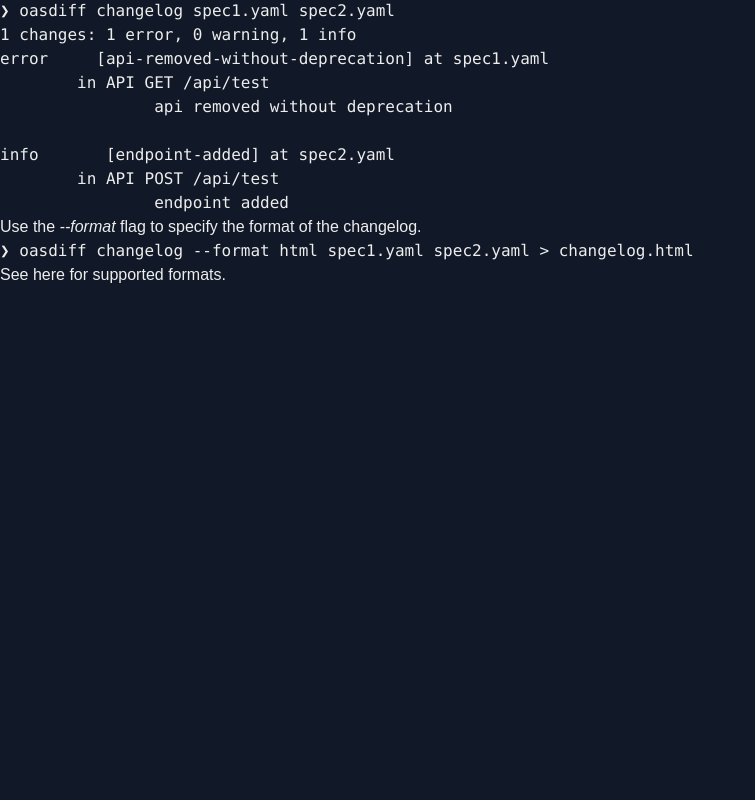
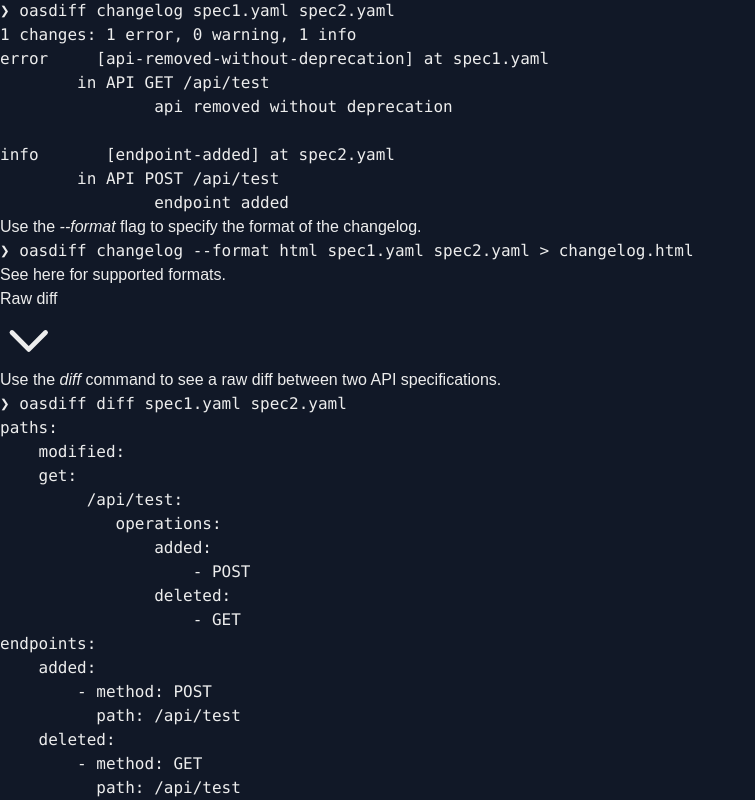
Before and after one commit to oasdiff/w3, a Next.js app: page / in a window 1280 px wide. Shown: the part 3795-4595 px from the top of the page, without its empty margins (0-755 px from the left). Before the commit the page ends 4082 px from the top, so only its background shows below. Built offline with nearby package versions, Linux system fonts and the light colour scheme.

Commit message:
add raw diff

```diff
--- a/app/page.tsx
+++ b/app/page.tsx
@@ -94,7 +94,6 @@ export default function Test() {
             </p>
           </Collapsible>
 
-
           <Collapsible title="Generating a changelog">
             <p className="text-lg text-left w-full max-w-full">
               Oasdiff can generate a changelog by comparing two API specifications.<br/>
@@ -130,6 +129,35 @@ export default function Test() {
               See <a href="https://github.com/Tufin/oasdiff/blob/main/docs/BREAKING-CHANGES.md#output-formats" className="font-medium text-blue-600 underline dark:text-blue-500 dark:hover:text-blue-600 hover:text-blue-700 hover:no-underline">here</a> for supported formats.
             </p>
           </Collapsible>
+
+          <Collapsible title="Raw diff">
+            <p className="text-lg text-left w-full max-w-full">
+              Use the <i>diff</i> command to see a raw diff between two API specifications.
+            </p>
+            <div className="w-full max-w-full overflow-x-auto mb-8 mt-2">
+              <pre className="bg-gray-800 text-white p-2 rounded-md text-sm whitespace-pre">
+              <code className="language-bash">
+                  <span className="text-green-300">❯ oasdiff</span> diff spec1.yaml spec2.yaml
+              </code>
+              </pre>
+              <pre>paths:</pre>
+              <pre>    modified:</pre>
+              <pre>    get:</pre>
+              <pre>         /api/test:</pre>
+              <pre>            operations:</pre>
+              <pre>                added:</pre>
+              <pre>                    - POST</pre>
+              <pre>                deleted:</pre>
+              <pre>                    - GET</pre>
+              <pre>endpoints:</pre>
+              <pre>    added:</pre>
+              <pre>        - method: POST</pre>
+              <pre>          path: /api/test</pre>
+              <pre>    deleted:</pre>
+              <pre>        - method: GET</pre>
+              <pre>          path: /api/test</pre>
+            </div>
+          </Collapsible>
         </div>
       </main>
     </div>
```
